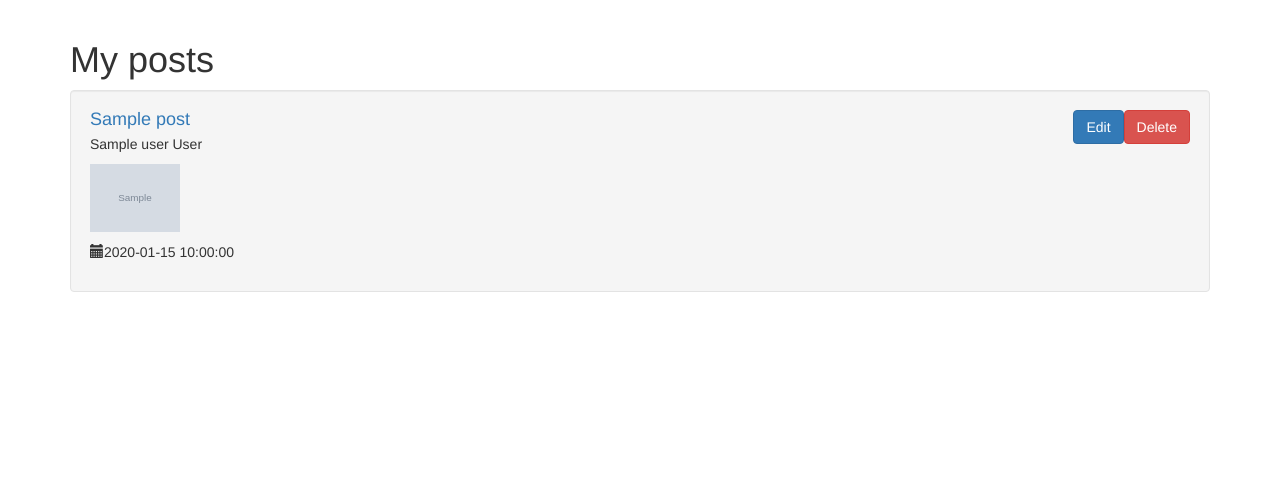
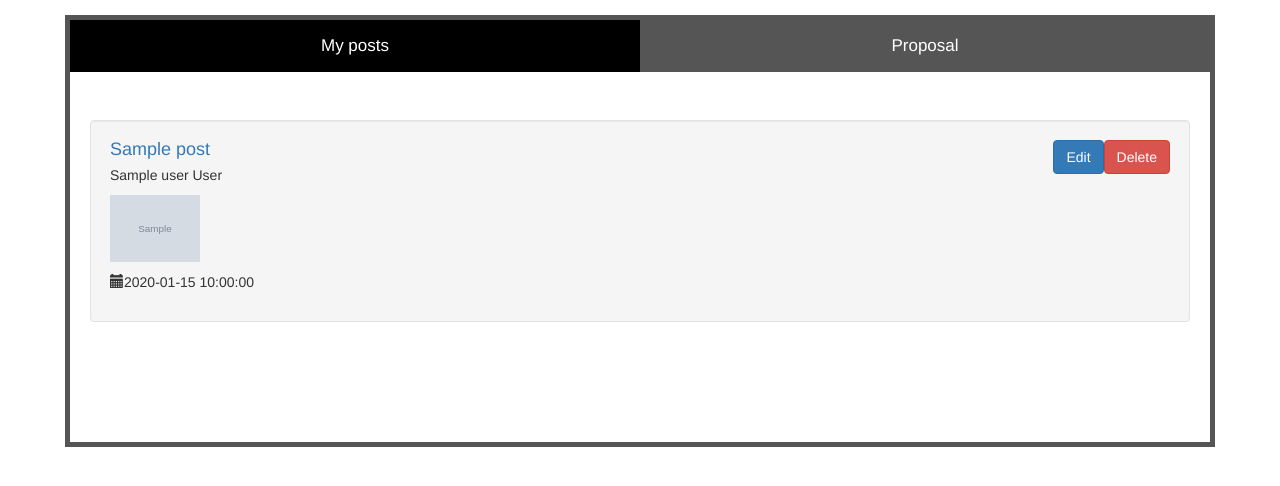
Before and after one commit to izlatin/WEB-project, a Flask app: template app/templates/my_posts.html in a window 1280 px wide. Shown: the part 56-542 px from the top of the page. Run offline with Flask 2, Linux system fonts and the light colour scheme; the template is opened without the code that fills it: most values are stand-ins (such as "Sample title", 1, 10 or a date in 2020); grey boxes marked "Sample" are stand-in pictures; some libraries are stand-ins or nearby versions.

Commit message:
my posts extended

```diff
--- a/app/templates/my_posts.html
+++ b/app/templates/my_posts.html
@@ -1,6 +1,40 @@
 {% extends "base.html" %}
 {% block content %}
-<h1>My posts</h1>
+<style>
+
+/* Style tab links */
+
+.tablink {
+    background-color: #555;
+    color: white;
+    float: left;
+    border: none;
+    outline: none;
+    cursor: pointer;
+    padding: 14px 16px;
+    font-size: 17px;
+    width: 50%;
+}
+
+.tablink:hover {
+    background-color: rgb(40, 167, 69);
+}
+.tabcontent {
+    display: none;
+    padding: 100px 20px;
+    height: 100%;
+}
+#my_posts {background-color: white;
+           outline: 5px solid #555;}
+#proposal {background-color: white;
+           outline: 5px solid #555;}
+</style>
+<div class="center">
+    <button class="tablink" onclick="openPage('my_posts', this, 'my_posts_btn')" id="my_posts_btn"
+    style="">My posts</button>
+    <button class="tablink" onclick="openPage('proposal', this, 'proposal_btn')" id="proposal_btn">Proposal</button>
+</div>
+<div id="my_posts" class="tabcontent">
     {% for post, images in posts %}
     <div class="well">
         <div class="media">
@@ -26,4 +60,49 @@
         </div>
     </div>
     {% endfor %}
+</div>
+<div id="proposal" class="tabcontent">
+    {% for post, images in proposal %}
+    <div class="well">
+        <div class="media">
+            <div class="media-body">
+                <a href="/delete_post/{{post.id}}">
+                    <button class="pull-right btn btn-danger">Delete</button>
+                </a>
+                <a href="/edit_post/{{post.id}}">
+                    <button class="pull-right btn btn-primary">Edit</button>
+                </a>
+                <a href="/post/{{post.id}}"><h4 class="media-heading">{{ post.title }}</h4></a>
+                <p class="text-left">{{ post.user.name }} {{ post.user.surname }}</p>
+                {% for image in images %}
+                <a class="pull-left" href="#">
+                    <img src="{{ image }}" width="100" style="padding-right: 10px">
+                </a>
+                {% endfor %}
+            </div>
+            <p></p>
+            <ul class="list-inline list-unstyled">
+                <li><span><i class="glyphicon glyphicon-calendar"></i>{{ post.start_date }}</span></li>
+            </ul>
+        </div>
+    </div>
+    {% endfor %}
+</div>
+<script>
+function openPage(pageName,elmnt, btn) {
+    var i, tabcontent, tablinks;
+    tabcontent = document.getElementsByClassName("tabcontent");
+    for (i = 0; i < tabcontent.length; i++) {
+        tabcontent[i].style.display = "none";
+    }
+    tablinks = document.getElementsByClassName("tablink");
+    for (i = 0; i < tablinks.length; i++) {
+        tablinks[i].style.backgroundColor = "";
+    }
+    document.getElementById(btn).style.backgroundColor = 'black'
+    document.getElementById(pageName).style.display = "block";
+
+}
+document.getElementById("my_posts_btn").click();
+</script>
 {% endblock %}
```
Also changed, not shown: app/routes/main_page.py (+13 -1 lines). Lines whose indentation alone changed are shown as unchanged.
